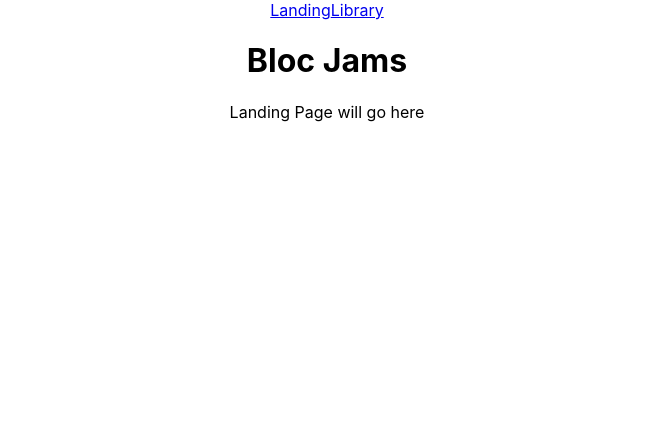
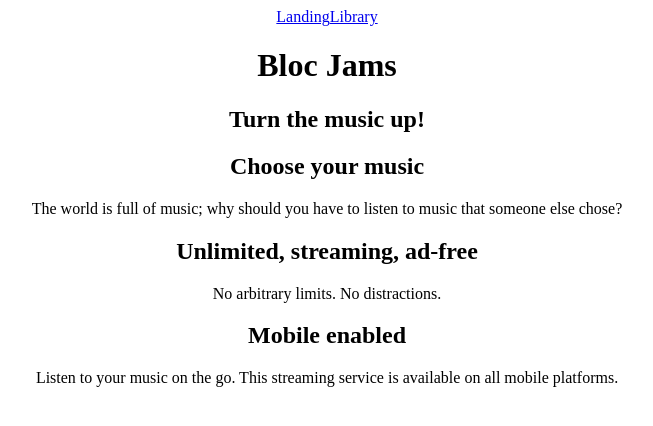
Before and after one commit to NaNathan13/bloc-jams-react, a React (Create React App) app: page / in a window 1280 px wide. Shown: the top 426 px of the page, without its empty margins (313-966 px from the left). Built offline with nearby package versions, Linux system fonts and the light colour scheme.

Commit message:
completed componenets: library checkpoint. added content to landing page

```diff
--- a/src/App.css
+++ b/src/App.css
@@ -1,32 +1,3 @@
 .App {
   text-align: center;
 }
-
-.App-logo {
-  animation: App-logo-spin infinite 20s linear;
-  height: 40vmin;
-}
-
-.App-header {
-  background-color: #282c34;
-  min-height: 100vh;
-  display: flex;
-  flex-direction: column;
-  align-items: center;
-  justify-content: center;
-  font-size: calc(10px + 2vmin);
-  color: white;
-}
-
-.App-link {
-  color: #61dafb;
-}
-
-@keyframes App-logo-spin {
-  from {
-    transform: rotate(0deg);
-  }
-  to {
-    transform: rotate(360deg);
-  }
-}
--- a/src/components/Landing.js
+++ b/src/components/Landing.js
@@ -2,7 +2,21 @@
 
 const Landing = () => (
     <section className="landing">
-        Landing Page will go here
+        <h1 className="hero-title">Turn the music up!</h1>
+        <section className="selling-points">
+            <div className="point">
+                <h2 className="point-title">Choose your music</h2>
+                <p className="point-description">The world is full of music; why should you have to listen to music that someone else chose?</p>
+            </div>
+            <div className="point">
+                <h2 className="point-title">Unlimited, streaming, ad-free</h2>
+                <p className="point-description">No arbitrary limits. No distractions.</p>
+            </div>
+            <div className="point">
+                <h2 className="point-title">Mobile enabled</h2>
+                <p className="point-description">Listen to your music on the go. This streaming service is available on all mobile platforms.</p>
+            </div>
+        </section>
     </section>
 );
 
--- a/src/index.js
+++ b/src/index.js
@@ -1,8 +1,8 @@
 import React from 'react';
 import ReactDOM from 'react-dom';
 import { BrowserRouter } from 'react-router-dom';
-import './index.css';
 import App from './App';
+import './App.css';
 import * as serviceWorker from './serviceWorker';
 
  ReactDOM.render(
```
